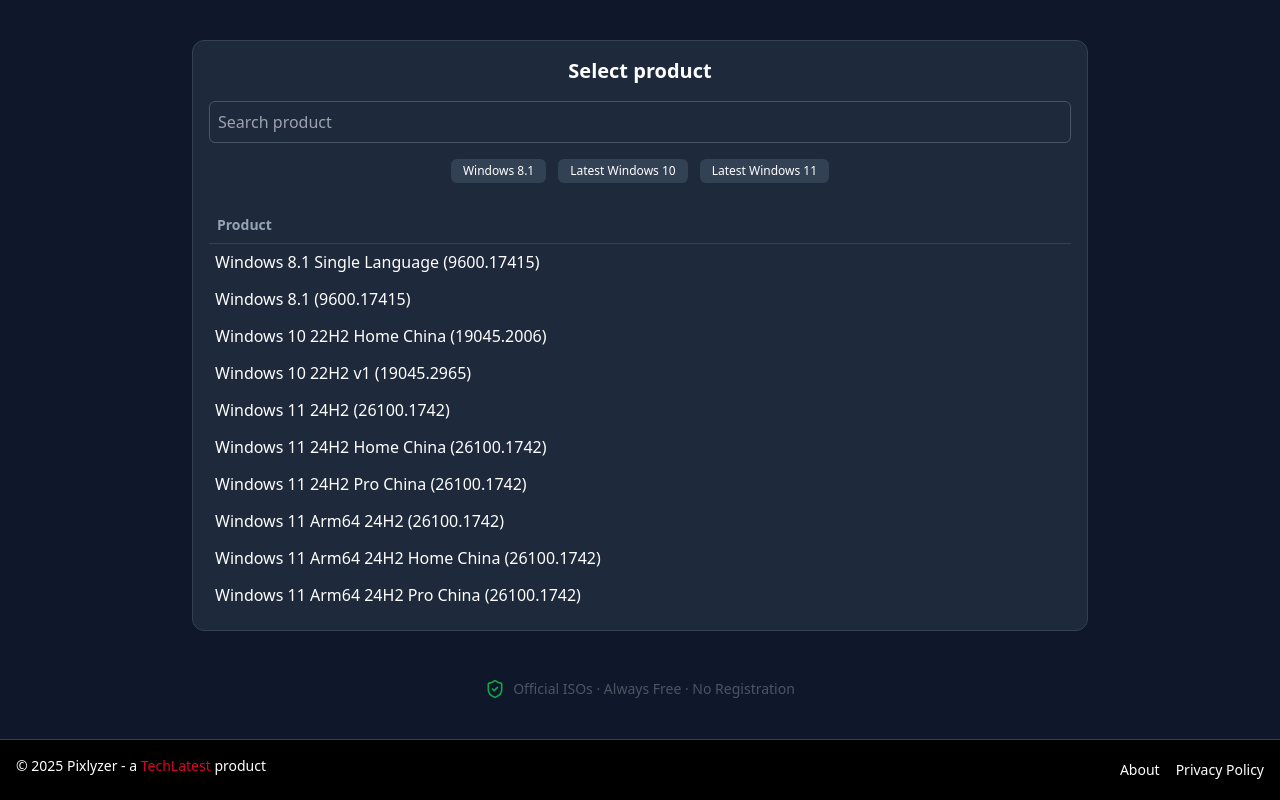
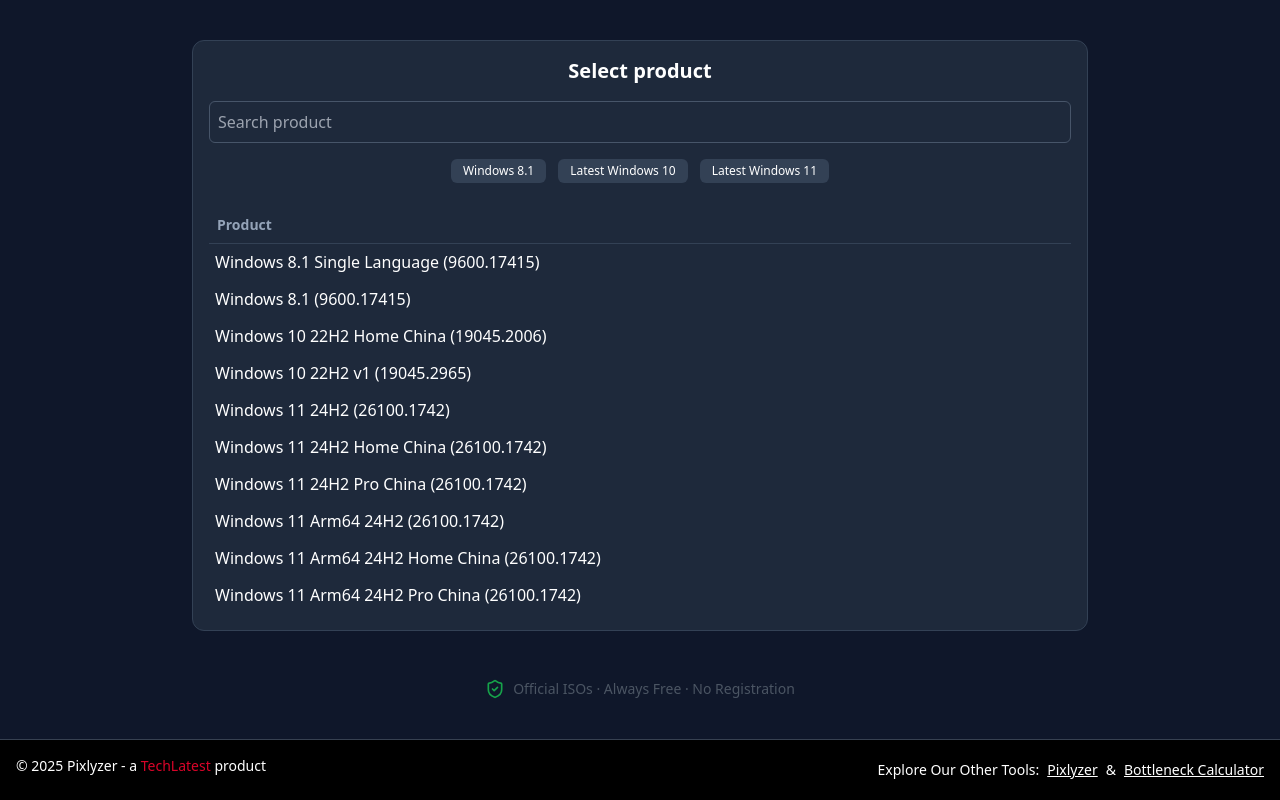
Before and after one commit to starkSV/msdl-new, a React (Vite) app in the folder msdl-frontend/: page / in a window 1280 px wide. Shown: the part 233-1033 px from the top of the page. Built offline with nearby package versions, Linux system fonts and the light colour scheme.

Commit message:
Footer Fix

```diff
--- a/msdl-frontend/src/App.jsx
+++ b/msdl-frontend/src/App.jsx
@@ -7,12 +7,10 @@
 import PrivacyPolicyPage from './pages/PrivacyPolicyPage';
 
 function App() {
-  const location = useLocation();
-  const needsStickyFooter = location.pathname !== '/';
   return (
     <div className="bg-primary text-white min-h-screen flex flex-col">
       <Header />
-      <main className={`container mx-auto p-4 md:p-6 ${needsStickyFooter ? 'flex-grow' : ''}`}>
+      <main className="container mx-auto p-4 md:p-6 flex-grow">
         <Routes>
           <Route path="/" element={<HomePage />} />
           <Route path="product/:productId" element={<ProductDetailPage />} />
--- a/msdl-frontend/src/components/Footer.jsx
+++ b/msdl-frontend/src/components/Footer.jsx
@@ -12,9 +12,11 @@
           </a>{' '}
           product
         </p>
-        <div className="space-x-4">
-          <a href="/about" className="hover:text-accent">About</a>
-          <a href="/privacy-policy" className="hover:text-accent">Privacy Policy</a>
+        <div className="space-x-2">
+          <span>Explore Our Other Tools:</span>
+          <a href="https://pixlyzer.tech-latest.com/" className="hover:text-accent underline">Pixlyzer</a>
+          <span>&</span>
+          <a href="https://bottleneck.tech-latest.com/" className="hover:text-accent underline">Bottleneck Calculator</a>
         </div>
       </div>
     </footer>
```
